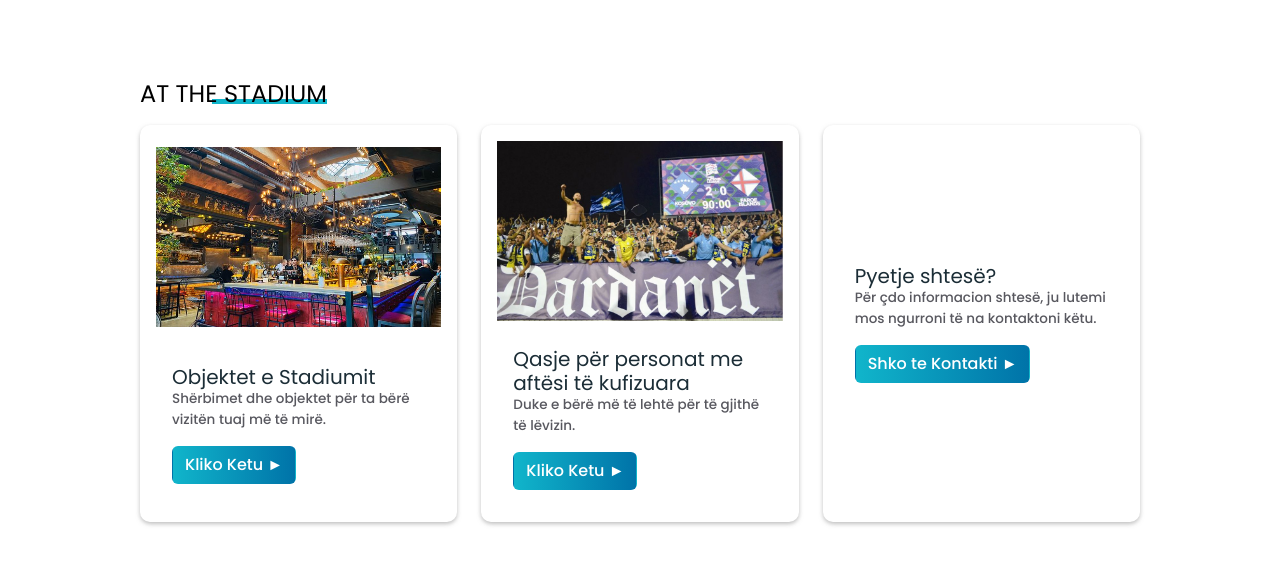
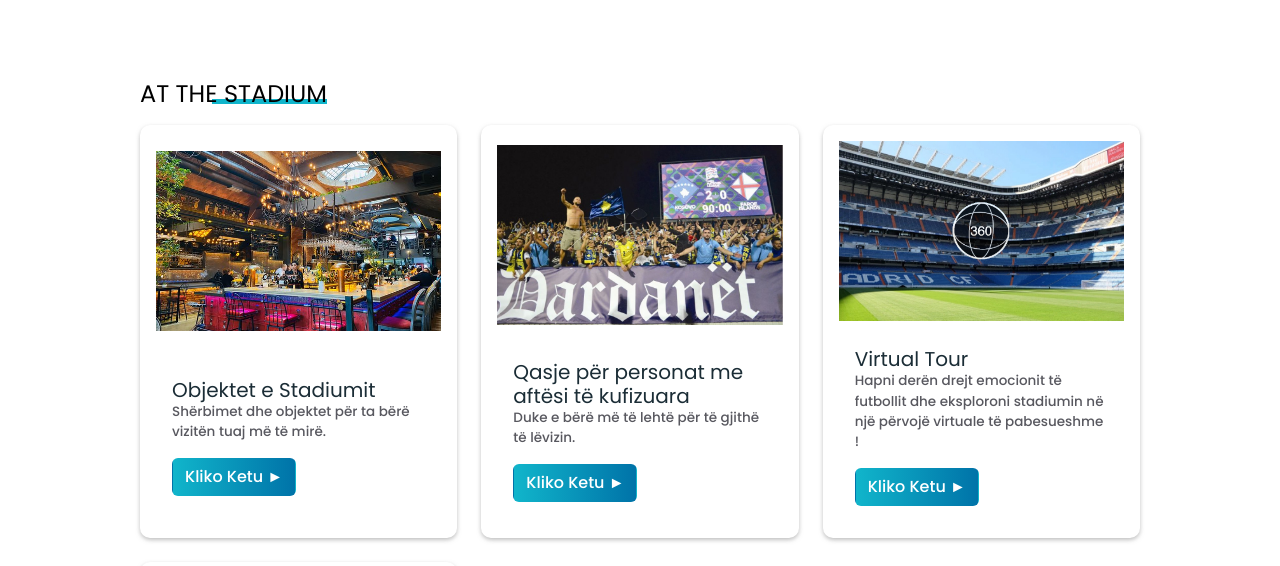
Before and after one commit to RigonP/Sistem-per-menaxhimin-e-stadiumit, a React (Create React App) app: page /tours in a window 1280 px wide. Shown: the part 840-1406 px from the top of the page. Built offline with nearby package versions, Linux system fonts and the light colour scheme.

Commit message:
Thirrja e array ne return

```diff
--- a/src/Components/Tours/Tours.jsx
+++ b/src/Components/Tours/Tours.jsx
@@ -265,6 +265,34 @@ const Tours = () => {
           })
         }
         {
+          Data7.map(({id, imgSrc, destTitle, description})=>{
+            return(
+              <div key={id} className="singleDestination" data-aos="fade-up">
+
+                <div className="imageDiv">
+                  <img src={imgSrc} alt={destTitle} />
+                </div>
+
+                <div className="cardInfo">
+                  <h4 className="destTitle">{destTitle}</h4>
+
+                  <div className="desc">
+                    <p>{description}</p>
+                  </div>
+
+                  <button className='btn flex'>
+                  <Link to="/tiketat">
+                          Kliko Ketu  ►
+                  </Link>
+
+                  </button>
+                </div>
+              </div>
+            )
+
+          })
+        }
+        {
           Data6.map(({id, destTitle, description})=>{
             return(
               <div key={id} className="singleDestination" data-aos="fade-up">
```
